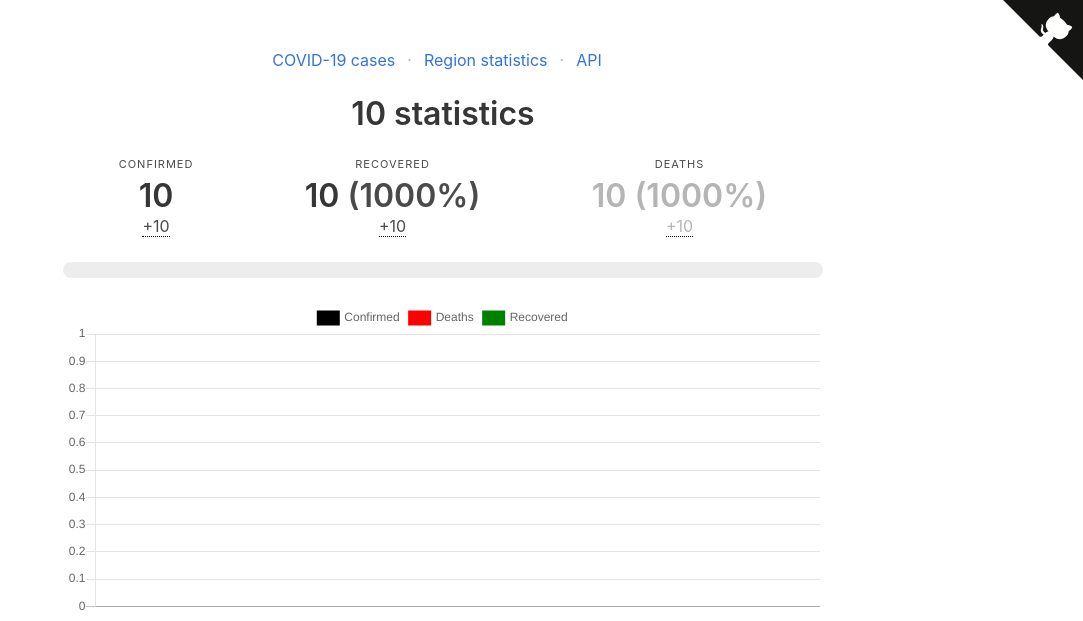
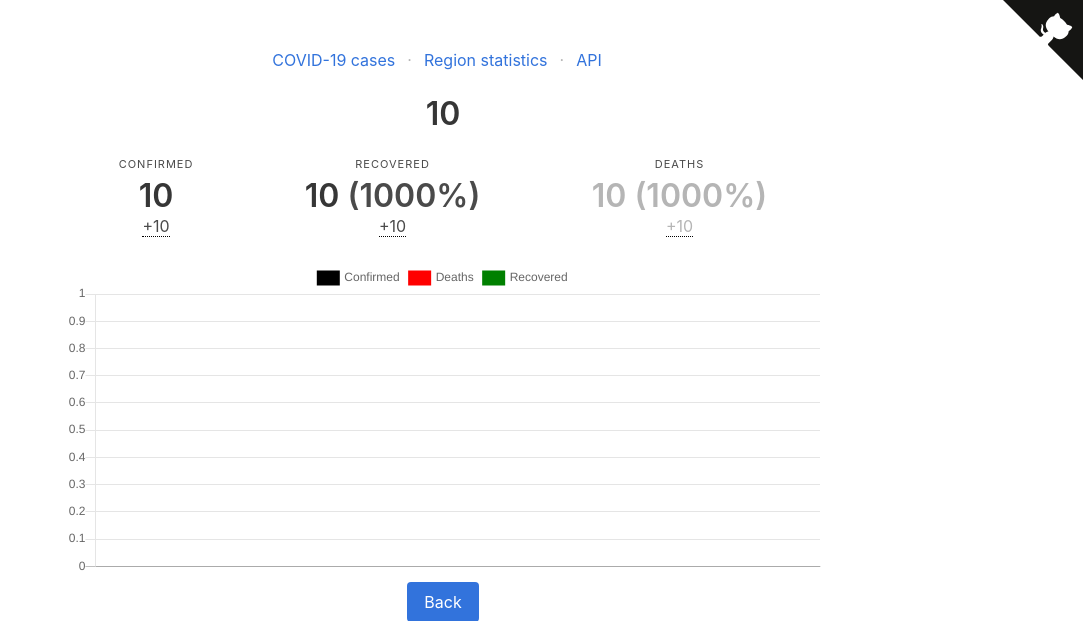
Before and after one commit to amureki/covidapp, a Django app: template data/templates/region.html in a window 1280 px wide. Shown: the top 621 px of the page, without its empty margins (197-1280 px from the left). Run offline with Django 3.2, Linux system fonts and the light colour scheme; the template is opened without the code that fills it: most values are stand-ins (such as "Sample title", 1, 10 or a date in 2020).

Commit message:
Drop confusing progress bar

```diff
--- a/data/templates/_stats_widget.html
+++ b/data/templates/_stats_widget.html
@@ -34,9 +34,6 @@
       </div>
     </div>
   </nav>
-  <progress class="progress is-success" value="{{ summary.recovered }}"
-            max="{{ summary.confirmed }}">{% widthratio summary.recovered summary.confirmed 100 %}%
-  </progress>
 {% else %}
   <div class="content has-text-centered">
     <p>No data to display.</p>
--- a/data/templates/region.html
+++ b/data/templates/region.html
@@ -1,7 +1,7 @@
 {% extends 'base.html' %}
 
 {% block content %}
-  <h1 class="title has-text-centered">{{ region.region }} statistics</h1>
+  <h1 class="title has-text-centered">{{ region.region }}</h1>
 
   {% include '_stats_widget.html' with summary=region %}
 
```
Also changed, not shown: data/templates/base.html (+5 -3 lines).
